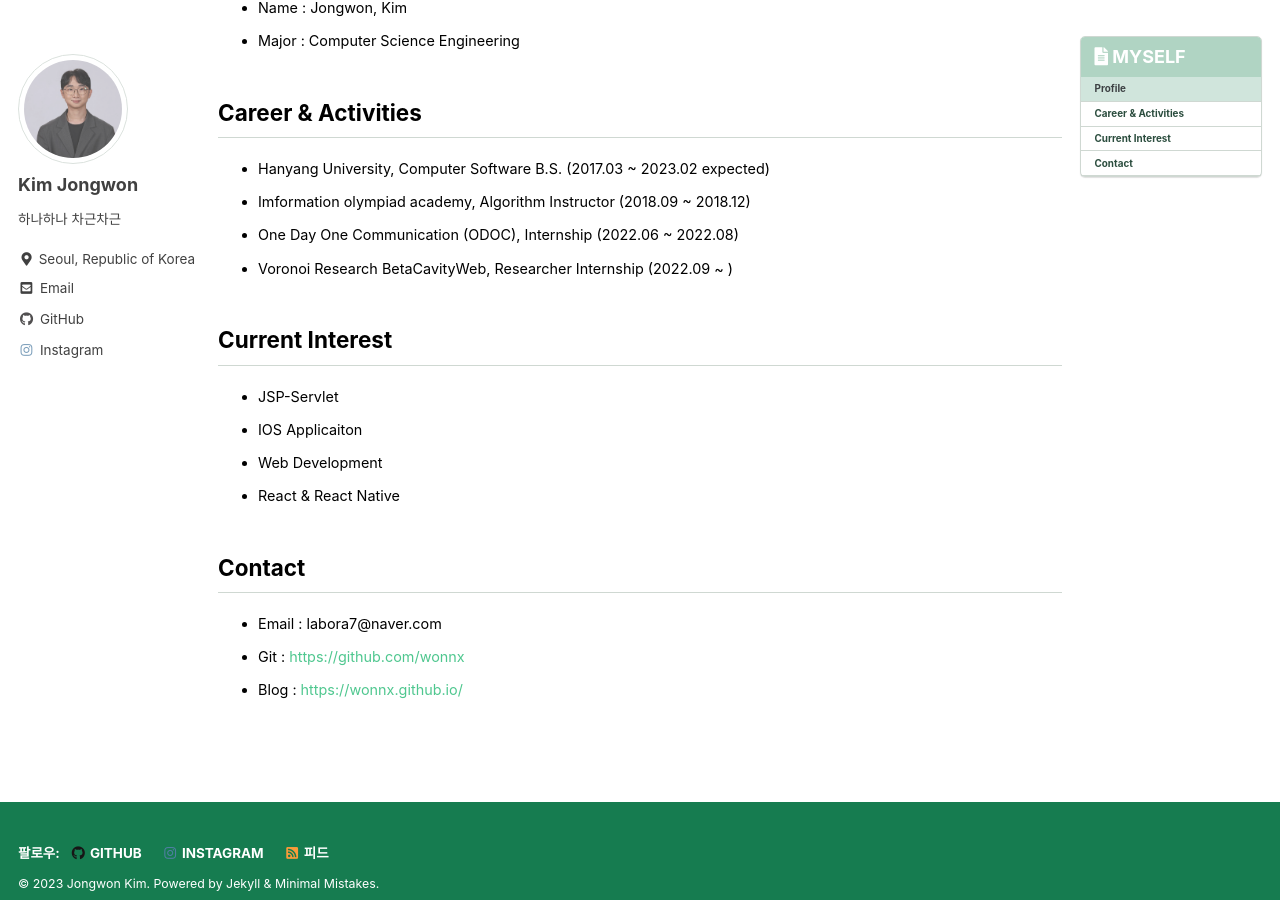
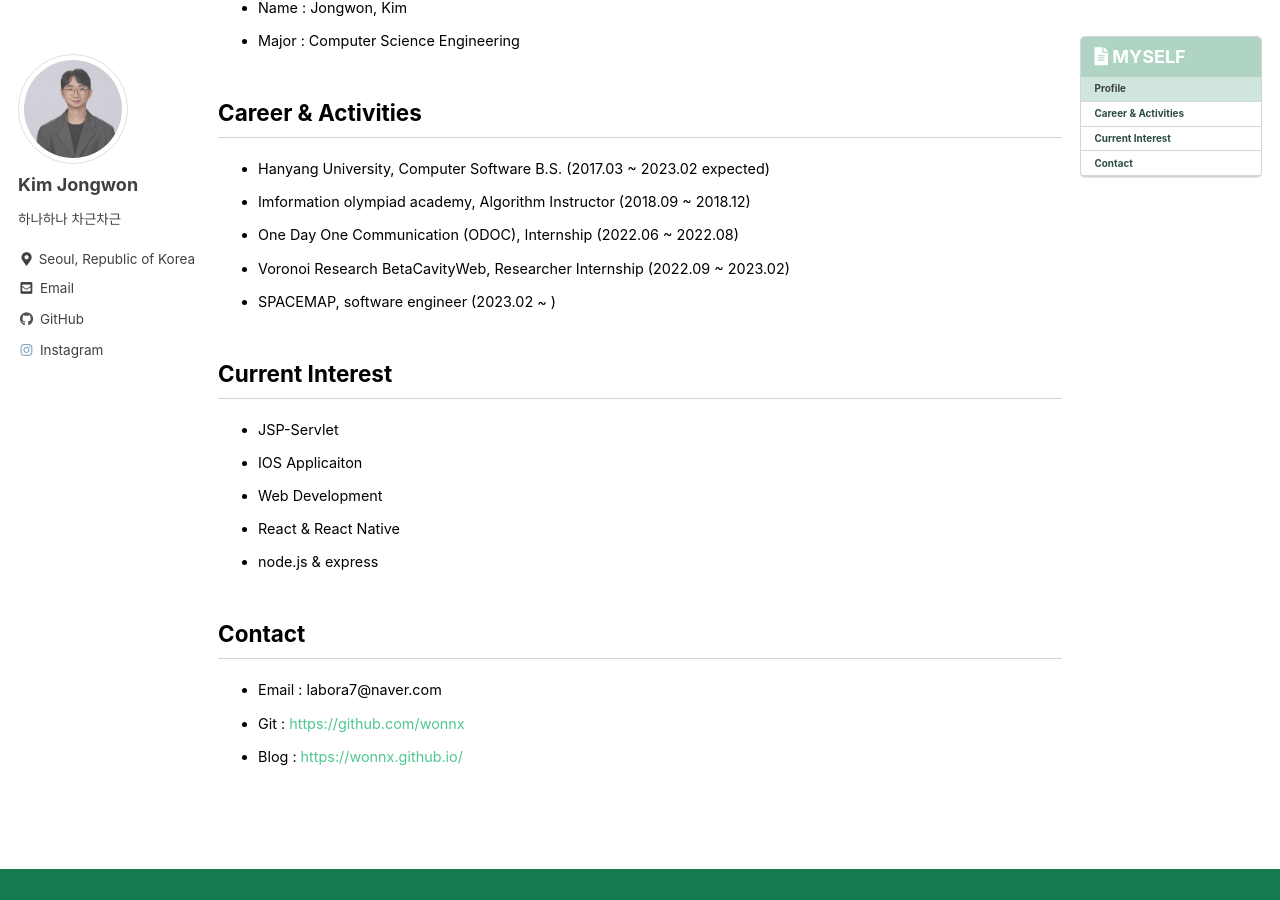
Before and after one commit to wonnx/wonnx.github.io, a Jekyll site: the page built from _pages/about.md, in a window 1280 px wide and 900 px high, scrolled down 505 px. Built offline with Jekyll 4.4.1, drawn with Linux system fonts in a browser that asks for light colours; cached includes are drawn as plain includes.

Commit message:
modify about page

```diff
--- a/_pages/about.md
+++ b/_pages/about.md
@@ -30,13 +30,15 @@ toc_label: "MYSELF"
  - Hanyang University, Computer Software B.S. (2017.03 ~ 2023.02 expected)
  - Imformation olympiad academy, Algorithm Instructor (2018.09 ~ 2018.12)
  - One Day One Communication (ODOC), Internship (2022.06 ~ 2022.08)
- - Voronoi Research BetaCavityWeb, Researcher Internship (2022.09 ~ )
+ - Voronoi Research BetaCavityWeb, Researcher Internship (2022.09 ~ 2023.02)
+ - SPACEMAP, software engineer (2023.02 ~ )
 
 ## Current Interest
  * JSP-Servlet
  * IOS Applicaiton
  * Web Development
  * React & React Native
+ * node.js & express
 
 ## Contact
  * Email : labora7@naver.com
```
Also changed, not shown: _posts/2023-02-04-express 사용해보기.md (added, +12 -0 lines).
